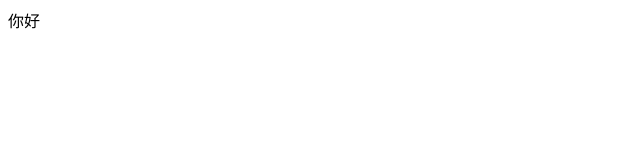
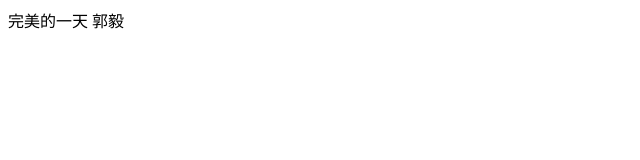
Before and after one commit to mmtjlovelxw/pvpin2.github.io, a plain HTML site: page index.html in a window 1280 px wide. Shown: the whole page, without its empty margins (0-640 px from the left). Drawn offline with Linux system fonts and the light colour scheme.

Commit message:
Update index.html

```diff
--- a/index.html
+++ b/index.html
@@ -1 +1 @@
-<p>你好</p>
+<p>完美的一天 郭毅</p>
```
